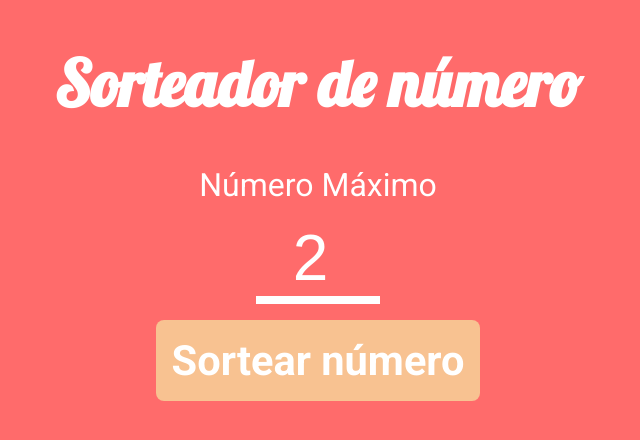
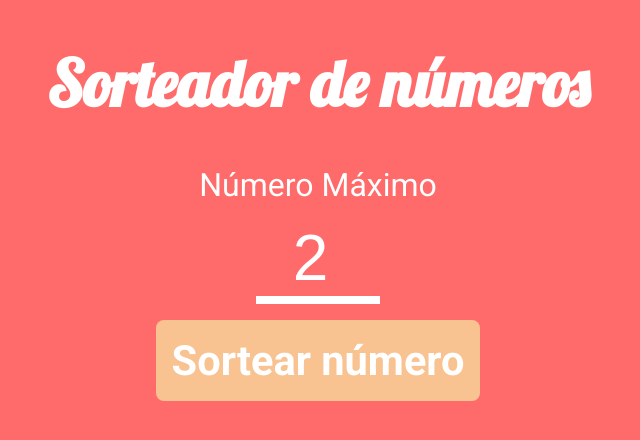
Before and after one commit to gabrielscarpino/sorteador_de_numero, a website: page dev/index.html in a window 1280 px wide. Shown: the whole page, without its empty margins (322-962 px from the left). Drawn offline with Linux system fonts and the light colour scheme; files that its build step writes are made by us from their sources.

Commit message:
alteração do titulo e nome da página

```diff
--- a/dev/index.html
+++ b/dev/index.html
@@ -3,7 +3,7 @@
 <head>
     <meta charset="UTF-8">
     <meta name="viewport" content="width=device-width, initial-scale=1.0">
-    <title>Sorteador de número</title>
+    <title>Sorteador de números</title>
     <link rel="preconnect" href="https://fonts.googleapis.com">
     <link rel="preconnect" href="https://fonts.gstatic.com" crossorigin>
     <link href="https://fonts.googleapis.com/css2?family=Lobster&family=Roboto:ital,wght@0,100..900;1,100..900&display=swap" rel="stylesheet">
@@ -11,7 +11,7 @@
 </head>
 <body>
     <main>
-        <h1>Sorteador de número</h1>
+        <h1>Sorteador de números</h1>
         <form id="form-sorteador">
             <div>
                 <label for="numero-maximo">Número Máximo</label>
```
Also changed, not shown: src/index.html (+2 -2 lines).
